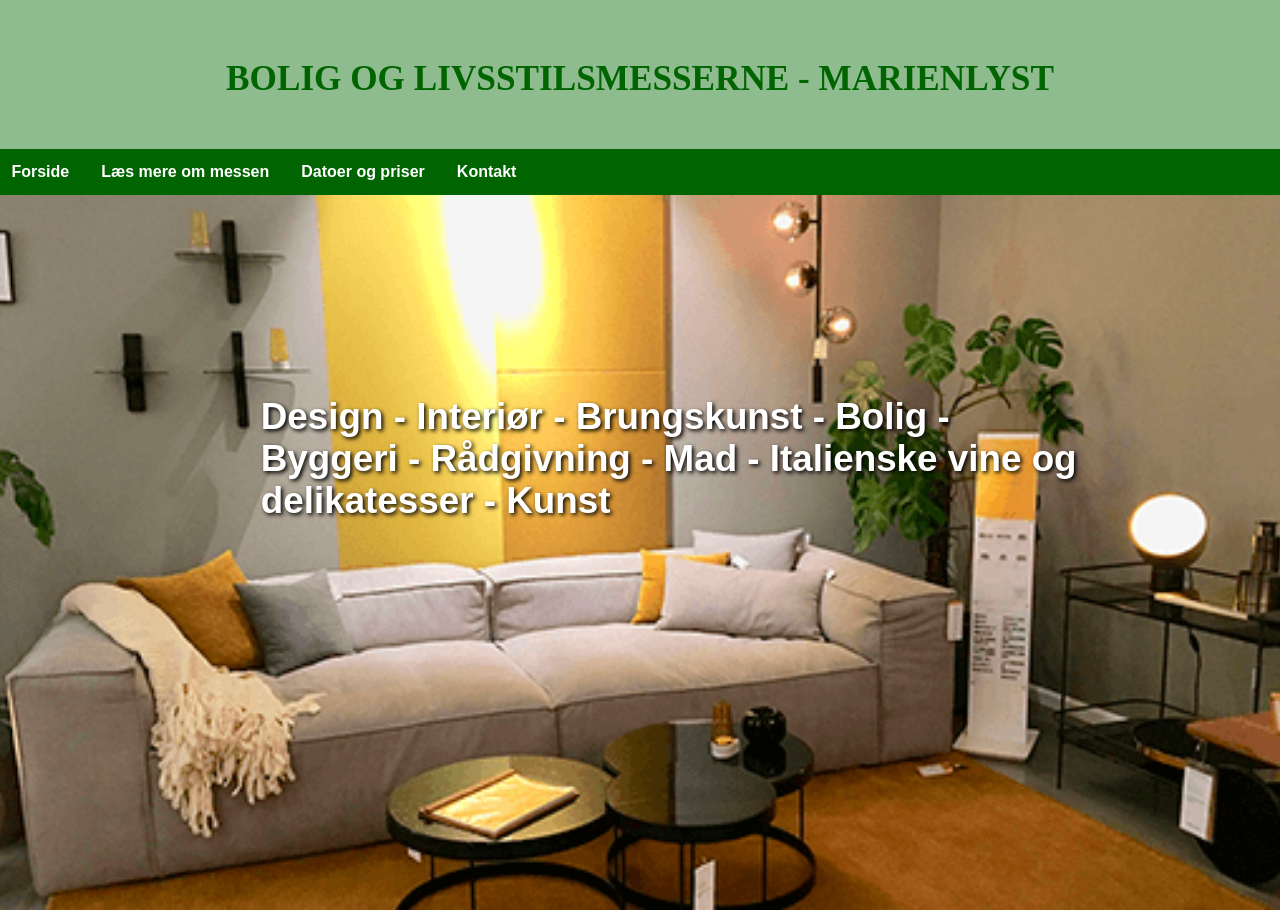
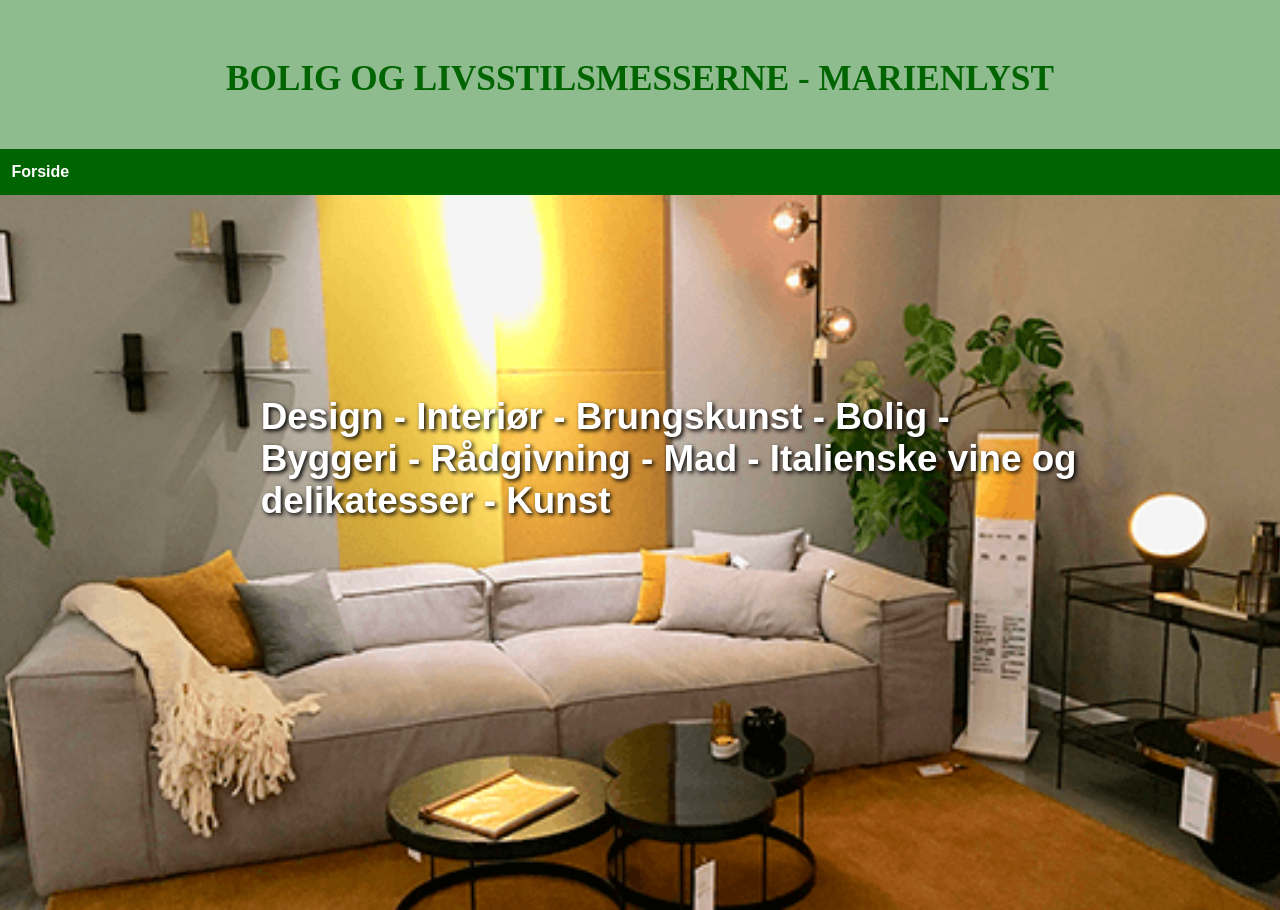
Before and after one commit to simo41c8/Simone, a plain HTML site: page Projekt 4 MMD/Index.html in a window 1280 px wide. Shown: the top 910 px of the page. Drawn offline with Linux system fonts and the light colour scheme.

Commit message:
Hører ikke til website

```diff
--- a/Projekt 4 MMD/Index.html
+++ b/Projekt 4 MMD/Index.html
@@ -11,10 +11,7 @@
     </header>
     <nav>
        <ul class="navbar">
-          <li><a href="index.1.html"><strong>Forside</strong></a></li>
-          <li><a href="portfolio.1.html"><strong>Læs mere om messen</strong></a></li>
-          <li><a href="aboutme.html"><strong>Datoer og priser</strong></a></li>
-          <li><a href="contact.html"><strong>Kontakt</strong></a></li>
+          <li><a href="Index.html"><strong>Forside</strong></a></li>
        </ul>
     </nav>
         <body>
```
Also changed, not shown: Projekt 4 MMD/coverbilledefb.png (deleted), Projekt 4 MMD/lattedonestep1.png (deleted), Projekt 4 MMD/lattedonestep2.png (deleted), Projekt 4 MMD/lattedonestep3.png (deleted), Projekt 4 MMD/lattedonestep4.png (deleted), Projekt 4 MMD/lattedonestep5.png (deleted), Projekt 4 MMD/lattedonestep6.png (deleted), Projekt 4 MMD/lattedonestep7.png (deleted), Projekt 4 MMD/lattedonestep8.png (deleted), Projekt 4 MMD/pic22.png (deleted), 1 other file.
